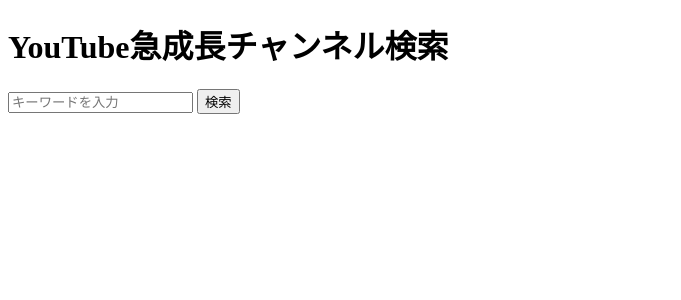
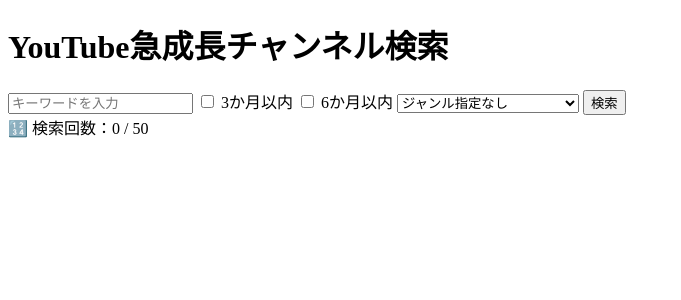
Before and after one commit to yamakenzzr/youtube-growth-app, a Flask app: page / in a window 1280 px wide. Shown: the top 300 px of the page, without its empty margins (0-681 px from the left). Run offline with Flask 3, Linux system fonts and the light colour scheme.

Commit message:
Add files via upload

```diff
--- a/app.py
+++ b/app.py
@@ -1,8 +1,8 @@
 
 import os
-from flask import Flask, request, render_template
+from flask import Flask, request, render_template, session
 from googleapiclient.discovery import build
-from datetime import datetime, timedelta
+from datetime import datetime
 
 app = Flask(__name__)
 app.secret_key = os.urandom(24)
@@ -28,8 +28,16 @@ CATEGORY_MAPPING = {
     "28": "非営利・社会活動"
 }
 
-def guess_genre(title, description=""):
-    text = (title + " " + description).lower()
+GENRES = [
+    "教育・解説", "ビジネス・副業", "エンタメ・バラエティ", "Vlog・ライフスタイル",
+    "ゲーム・実況", "音楽・歌ってみた", "料理・食べ歩き", "美容・ファッション",
+    "スポーツ・トレーニング", "科学・テクノロジー", "ペット・動物",
+    "心霊・都市伝説・オカルト", "まとめ・ゆっくり解説", "マンガ・アニメ考察",
+    "車・バイク", "子育て・ファミリー", "レトロ・懐かし系"
+]
+
+def guess_genre(text):
+    text = text.lower()
     genre_keywords = {
         "教育・解説": ["勉強", "学習", "解説", "授業", "資格", "知識", "講座", "受験"],
         "ビジネス・副業": ["副業", "投資", "起業", "経営", "資産運用", "経済", "フリーランス"],
@@ -50,12 +58,12 @@ def guess_genre(title, description=""):
         "レトロ・懐かし系": ["昭和", "レトロ", "懐かしい", "昔話", "レトロゲーム"]
     }
     for genre, keywords in genre_keywords.items():
-        for kw in keywords:
-            if kw.lower() in text:
-                return genre
+        if any(kw in text for kw in keywords):
+            return genre
     return "未分類"
 
 def format_subscribers(subs):
+    subs = int(subs)
     if subs >= 100000:
         return f"{subs//10000}万人"
     elif subs >= 10000:
@@ -64,6 +72,7 @@ def format_subscribers(subs):
         return f"{subs}人"
 
 def format_views(views):
+    views = int(views)
     if views >= 100000:
         return f"{views//10000}万回再生"
     elif views >= 10000:
@@ -73,17 +82,22 @@ def format_views(views):
 
 @app.route("/", methods=["GET"])
 def index():
+    if "search_count" not in session:
+        session["search_count"] = 0
+
     keyword = request.args.get("keyword", "")
+    growth_filter = request.args.get("growth_filter", "")
+    genre_filter = request.args.get("genre_filter", "")
+
     channels = []
 
-    if keyword:
+    if keyword and session["search_count"] < 50:
         youtube = build("youtube", "v3", developerKey=API_KEY)
-
         search_response = youtube.search().list(
             q=keyword,
             type="video",
             part="snippet",
-            maxResults=20
+            maxResults=30
         ).execute()
 
         seen_channel_ids = set()
@@ -107,12 +121,23 @@ def index():
                 title = snippet.get("title", "")
                 description = snippet.get("description", "")
                 published_at = snippet.get("publishedAt", "")[:10]
-                subscriber_count = int(statistics.get("subscriberCount", 0))
-                view_count = int(statistics.get("viewCount", 0))
+                pub_date = datetime.strptime(published_at, "%Y-%m-%d")
+                now = datetime.utcnow()
+                months_diff = (now.year - pub_date.year) * 12 + now.month - pub_date.month
+
+                if growth_filter == "3" and months_diff > 3:
+                    continue
+                if growth_filter == "6" and months_diff > 6:
+                    continue
+
+                subscriber_count = statistics.get("subscriberCount", 0)
+                view_count = statistics.get("viewCount", 0)
                 category_id = snippet.get("categoryId", "0")
                 category = CATEGORY_MAPPING.get(category_id, "不明")
 
-                genre = guess_genre(title, description)
+                genre = guess_genre(title + " " + description)
+                if genre_filter and genre_filter != genre:
+                    continue
 
                 channels.append({
                     "title": title,
@@ -124,7 +149,11 @@ def index():
                     "genre": genre
                 })
 
-    return render_template("index.html", channels=channels, keyword=keyword)
+        session["search_count"] += 1
+
+    return render_template("index.html", channels=channels, keyword=keyword,
+                           growth_filter=growth_filter, genre_filter=genre_filter,
+                           genres=GENRES, search_count=session["search_count"])
 
 if __name__ == "__main__":
     app.run(host="0.0.0.0", port=10000, debug=True)
--- a/templates/index.html
+++ b/templates/index.html
@@ -10,8 +10,20 @@
 
     <form method="GET" action="/">
         <input type="text" name="keyword" value="{{ keyword }}" placeholder="キーワードを入力">
+        <label><input type="checkbox" name="growth_filter" value="3" {% if growth_filter == "3" %}checked{% endif %}> 3か月以内</label>
+        <label><input type="checkbox" name="growth_filter" value="6" {% if growth_filter == "6" %}checked{% endif %}> 6か月以内</label>
+        <select name="genre_filter">
+            <option value="">ジャンル指定なし</option>
+            {% for genre in genres %}
+            <option value="{{ genre }}" {% if genre == genre_filter %}selected{% endif %}>{{ genre }}</option>
+            {% endfor %}
+        </select>
         <button type="submit">検索</button>
     </form>
+
+    <div>
+        🔢 検索回数：{{ search_count }} / 50
+    </div>
 
     {% if channels %}
     <table border="1" cellpadding="5">
```
